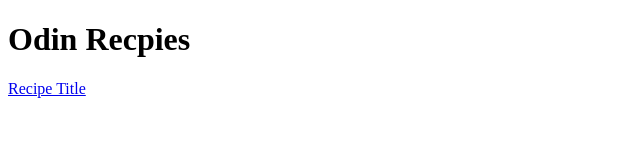
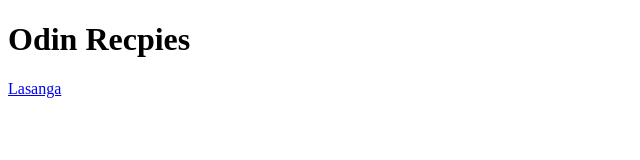
Before and after one commit to Ely-Prog/odin-recipes, a plain HTML site: page index.html in a window 1280 px wide. Shown: the full height of the page, 0-640 px from the left. Drawn offline with Linux system fonts and the light colour scheme.

```diff
--- a/index.html
+++ b/index.html
@@ -4,7 +4,7 @@
 
         <meta charset="utf-8">
         <h1>Odin Recpies</h1>
-        <a href="recipes/recipename.html">Recipe Title</a>
+        <a href="../lasanga.html" target="_blank"> Lasanga</a>
 
 
 
```
Also changed, not shown: 2 other files.
